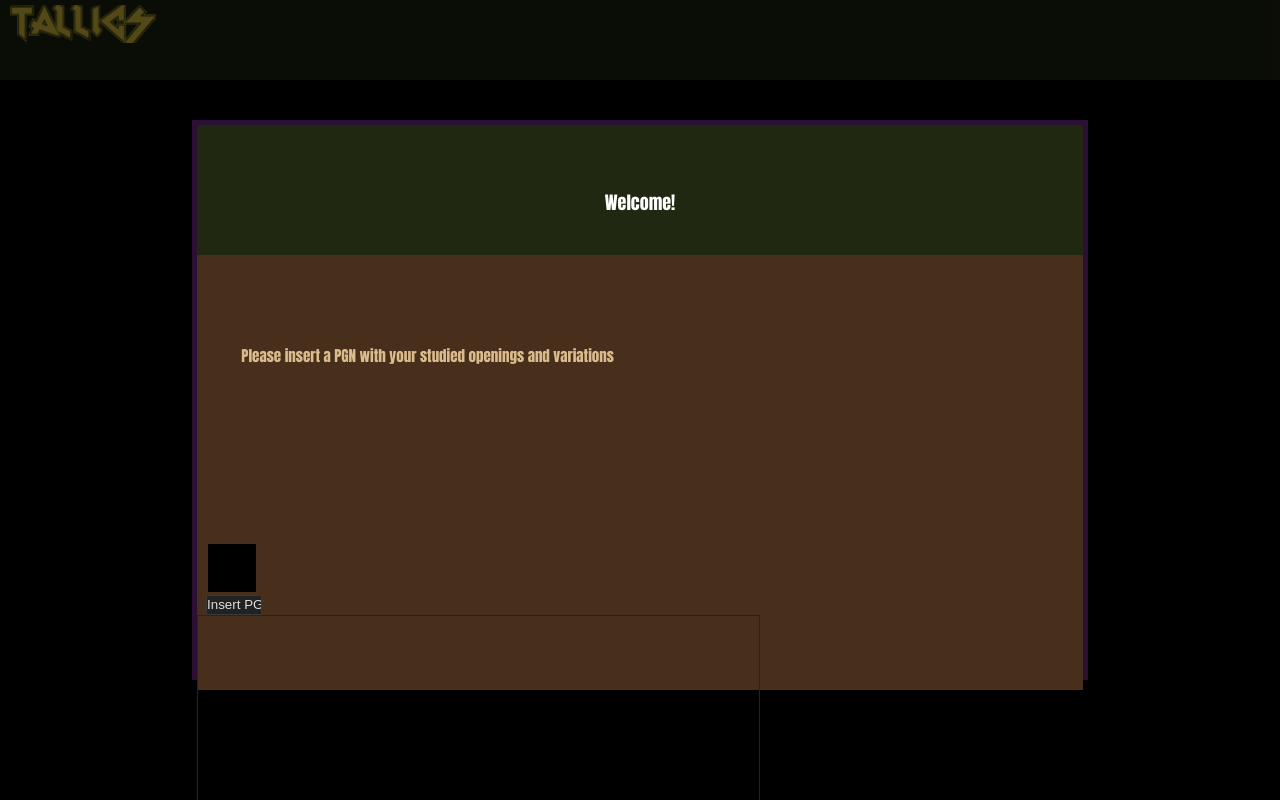
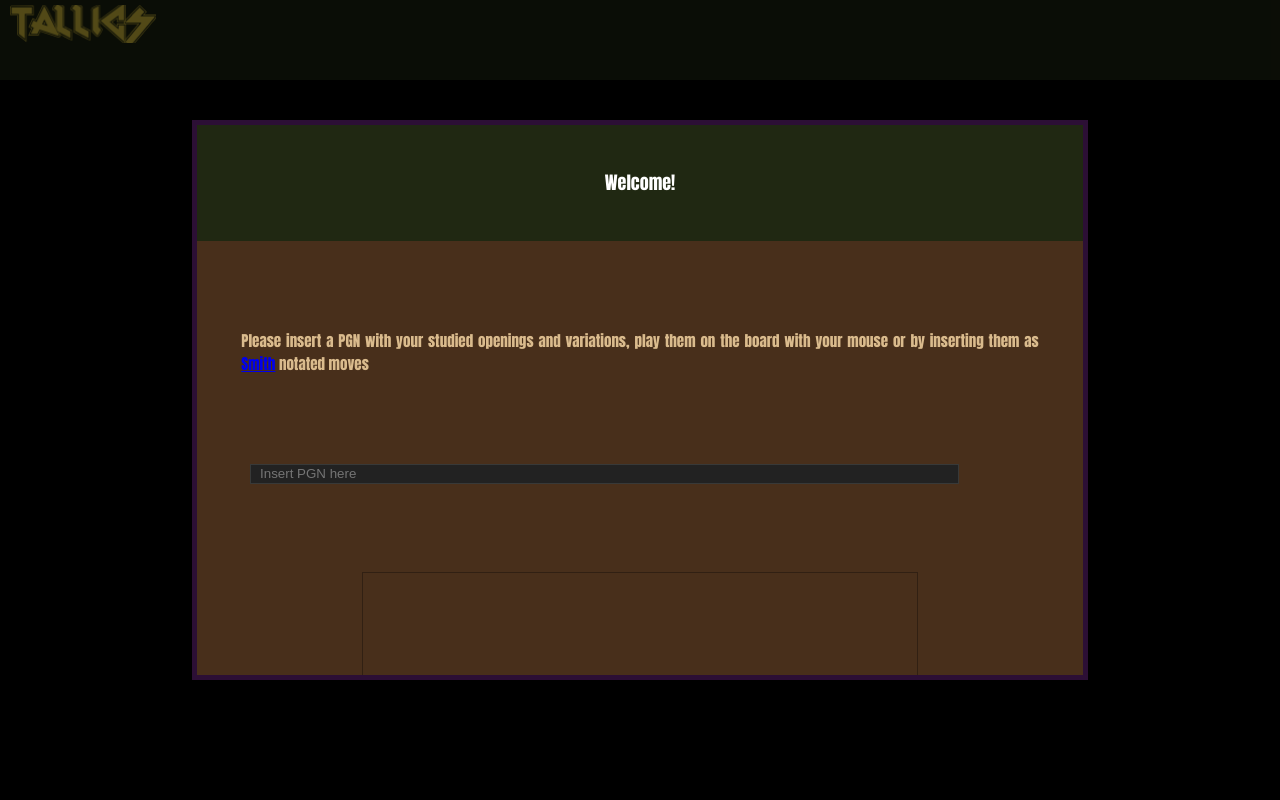
Before and after one commit to Tom4sBeltr4n/tallics, a plain HTML site: page play/index.html in a window 1280 px wide. Both pictures are taken after a click on the button "Black". Drawn offline with Linux system fonts and the light colour scheme; a web font is replaced by a local one.

Commit message:
Multiple changes, explaining:
Specificity to the reminder list.
Reset targetId's default value to 0 instead of undefined to prevent NaN problems (play/script.js)
Set board's appendment before the appender function (play/script.js)
Modified second subtitle's value to include other forms of preparation insertion and added in it a link while deleting previous text (play/script.js)
Tried adding overflow checker but didn't work (play/script.js)
Added a pair of lines to set the board's size (play/script.js)
Added separation so the modal's elements have better appearance (play/styles.css)
Removed position from modal--content and made its parent a flex container (play/styles.css)
Removed padding from modal--content and gave it to its child modal--title (play/styles.css)
Gave scroller to modal--content when it overflows (play/styles.css)
Removed margin from modal--title and made it padding (play/styles.css)
Set modal--title's height to auto (play/styles.css)
Let modal--main grow (play/styles.css)
Set modal--main's height to auto (play/styles.css)
Summarised modal--pgn-input's margin (play/styles.css)
Gave modal--pgn-input left padding for its placeholder (play/styles.css)
Removed an unneeded rule from modal--pgn-input's placeholder (play/styles.css)
Removed commented properties concerning .modal--board (play/styles.css)
Removed .modal--board's width and height properties which are now set by script.js (play/styles.css)
Gave .modal--board top and bottom margin properties (play/styles.css)

```diff
--- a/play/script.js
+++ b/play/script.js
@@ -4,7 +4,7 @@ let playerColour, colourChoiceEventId;
 function colourChosen(event)
 {
   //remember that JS does NOT have dynamic scope
-  event = {targetId: undefined,target: event.target}
+  event = {targetId: 0,target: event.target}
   // do not filter classList or childNodes entities without first converting to array. Also remember to parse every argument given to Array.from()
   if(event.target.tagName === "P"){
     event.targetId++;
@@ -47,7 +47,6 @@ function modalAskRepertoire(event)
 {//variable definitions
   function appender(elementToAppend)
   {
-    container.append(elementToAppend.htmlElement);
     elementToAppend.intendedChildren.forEach((i)=>{elementToAppend.htmlElement.append(i.htmlElement)})
   }
   let board = {};
@@ -63,29 +62,36 @@ function modalAskRepertoire(event)
     };
   };
   let pgnInput;
+  let subtitleA;
 
   //tasks
   if(event.targetId)// removing everything from main--container
   {
-    container = event.target.parentNode.parentNode.parentNode.parentNode;
-    console.log(container, event.target);
+    container = event.target.parentNode.parentNode;
     while(Array.from(container.childNodes)[2]){container.removeChild(Array.from(container.childNodes)[2])};
   } else {
     container = event.target.parentNode;
-    console.log(container, event.target);
     while(Array.from(container.childNodes)[2]){container.removeChild(Array.from(container.childNodes)[2])};
   };
   document.querySelector(".modal--main").style.setProperty("padding-top", "10%");
   document.querySelector(".modal--container").style.setProperty("flex-direction","column");
+  subtitleA = document.createElement("a"); //adding a link to the subtitle
+  subtitleA.setAttribute("href", "https://en.wikipedia.org/wiki/Chess_notation");
+  subtitleA.textContent = "Smith";
   document.querySelector(".modal--subtitle").style.setProperty("text-align", "justify");// Subtitle settings
   document.querySelector(".modal--subtitle").style.setProperty("text-align", "justify");
   document.querySelector(".modal--subtitle").style.setProperty("font-size", "1.5rem");
-  document.querySelector(".modal--subtitle").textContent = "Please insert a PGN with your studied openings and variations";
+  document.querySelector(".modal--subtitle").removeChild(Array.from(document.querySelector(".modal--subtitle").childNodes)[0])
+  document.querySelector(".modal--subtitle").append('Please insert a PGN with your studied openings and variations, play them on the board with your mouse or by inserting them as ', subtitleA, ' notated moves');
   pgnInput = document.createElement("input"); // Adding an input to help the player enter their prep
   pgnInput.setAttribute("class","modal--pgn-input");pgnInput.setAttribute("type","text");pgnInput.setAttribute("placeholder","Insert PGN here");
   container.append(pgnInput);
   board = new boardElement(document.createElement("table"),[],"board","");
   board.htmlElement.setAttribute("class","modal--board");
+  container.append(board.htmlElement);
+  if(document.querySelector(".modal--content").scrollHeight !== document.querySelector(".modal--content").clientHeight){console.log("overflows")} else{console.log("no overflow")}
+  document.querySelector(".modal--board").style.setProperty("width", parseInt(getComputedStyle(document.querySelector(".modal--content")).width) * 0.62+"px");
+  document.querySelector(".modal--board").style.setProperty("height", parseInt(getComputedStyle(document.querySelector(".modal--content")).width) * 0.62+"px");
   //a stands for abbreviation
   for(let i = 0; i < 8; i++){let a = board.intendedChildren; a.push(new boardElement(document.createElement("tr"),[], "row",i));a[board.intendedChildren.length - 1].htmlElement.setAttribute("class", "board--row")};//a stands for abbreviation
   for(let i = 0; i < 8; i++){for(let j = 0; j < 8; j++){let a = board.intendedChildren[i].intendedChildren; a.push(new boardElement(document.createElement("td"),null, "square", j)); a[a.length -1].htmlElement.setAttribute("class", "board--square")}};
--- a/play/styles.css
+++ b/play/styles.css
@@ -65,6 +65,9 @@ main
 
 .modal
 {
+  display: flex;
+  justify-content: center;
+  align-items: center;
   position: fixed;
   width: 100vw;
   height: 100vh;
@@ -73,23 +76,21 @@ main
 
 .modal--content
 {
-  position: absolute;
-  top: 15%;
-  left: 15%;
+  display: flex;
+  flex-direction: column;
   height: 70%;
   width: 70%;
   border-width: 5px;
-  padding: 5% 0 0;
   background-color: var(--bgcolour-2);
   border-style: solid;
   border-color: var(--border-colour);
+  overflow-y: scroll;
 }
 
 .modal--title
 {
   width: 100%;
-  height: 22px;
-  margin-bottom: 5%;
+  padding: 5% 0;
   text-align: center;
   font-size: 1.8rem;
 }
@@ -98,8 +99,8 @@ main
 {
   display: flex;
   flex-direction: column;
+  flex-grow: 1;
   width: 100%;
-  height: 89.5%;
   padding-top: 20%;
   background-color: var(--chocolate);
 }
@@ -171,7 +172,8 @@ main
   display: inline-block;
   width: 80%;
   height: 20px;
-  margin-left: 6%;
+  padding-left: 1%;
+  margin: 10% 0 0 6%;
   border-width: 1px;
   color: #ffffff;
   background-color: var(--gray);
@@ -179,19 +181,9 @@ main
   border-style: solid;
 }
 
-.modal--pgn-input::placeholder
-{
-  color: #dddddd;
-}
-
 .modal--board
 {
-  /* position: absolute; */
-  /* right: 0; */
-  /* left: 0; */
-  width: 44vw;
-  height: 44vw;
-  margin: 0 auto;
+  margin: 10% auto;
   border-width: 1px;
   border-color: var(--dark-chocolate);
   border-style: solid;
```
Also changed, not shown: to-do.txt.
